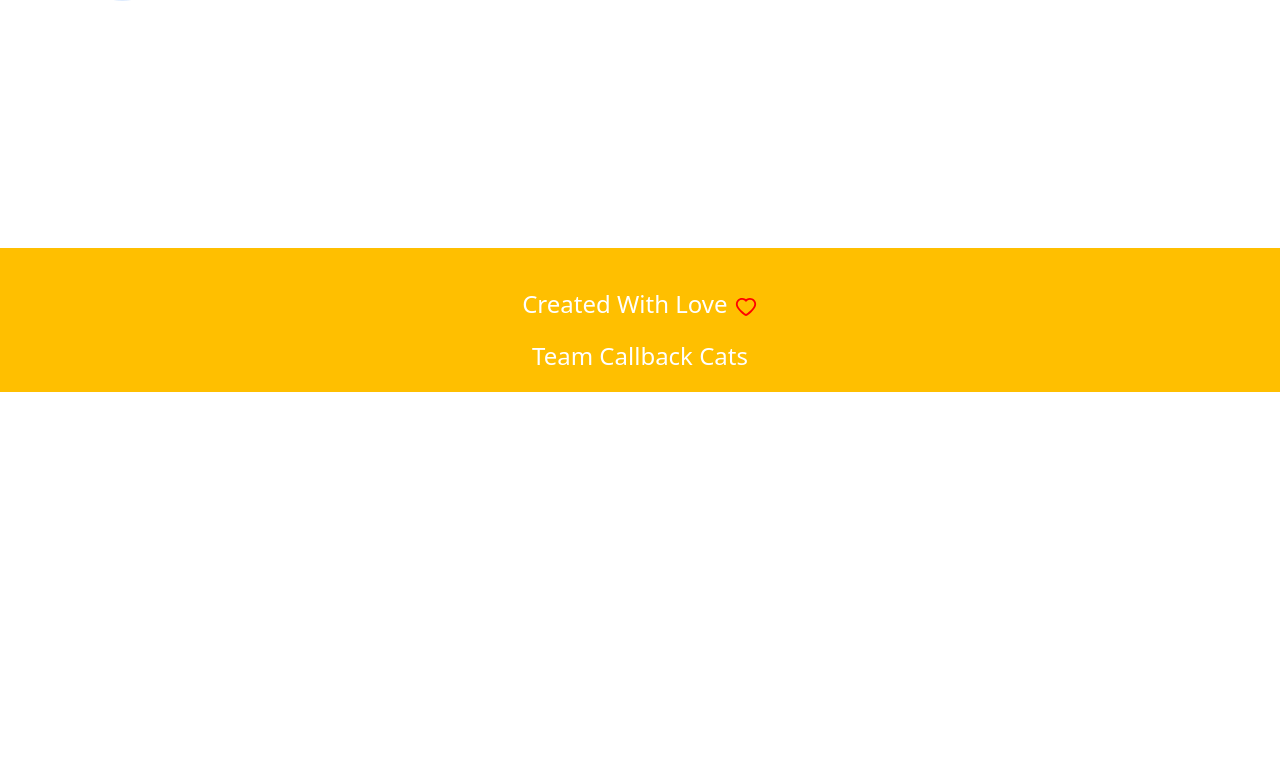
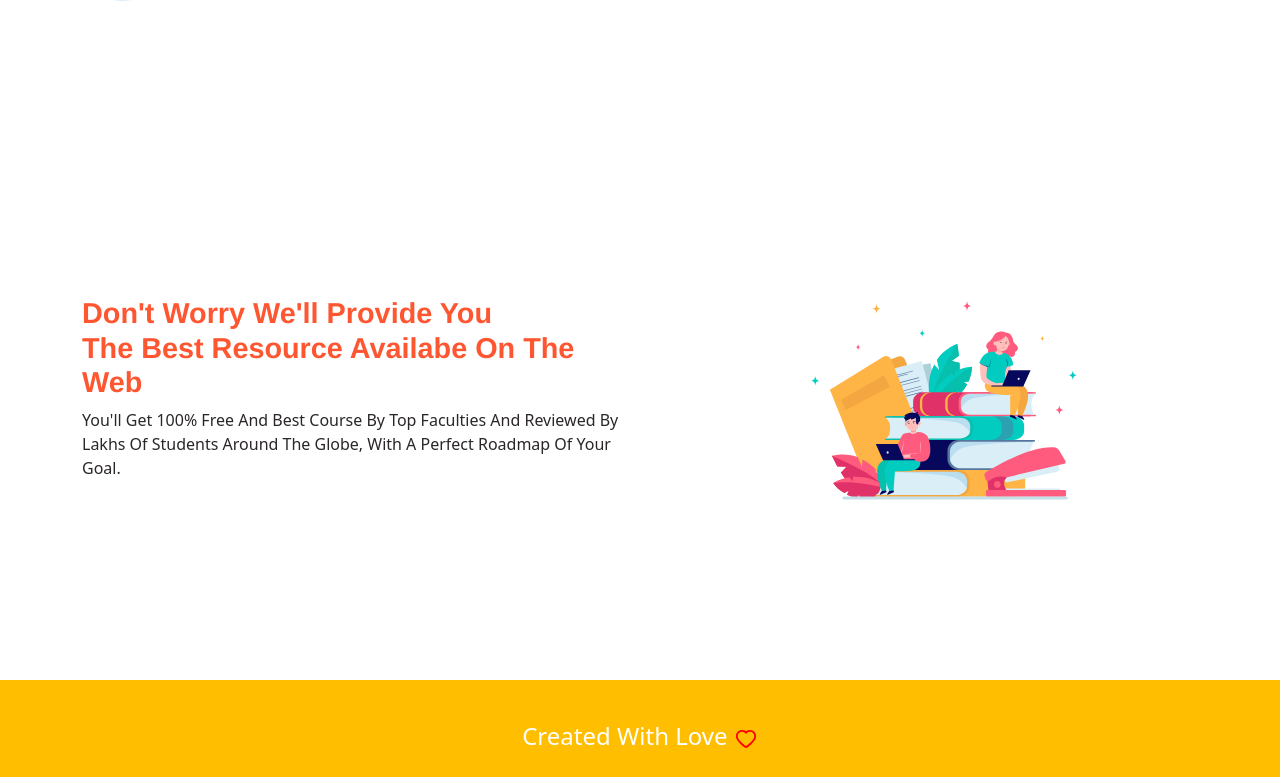
Before and after one commit to 4-Callback-Cats/Comapanionsy, a React (Create React App) app: page / in a window 1280 px wide. Shown: the part 908-1685 px from the top of the page. Before the commit the page ends 1300 px from the top, so only its background shows below. Built offline with nearby package versions, Linux system fonts and the light colour scheme; no server answers.

Commit message:
ADDED: third section to landing UI

```diff
--- a/src/components/About.js
+++ b/src/components/About.js
@@ -1,3 +1,4 @@
+/* eslint-disable react/no-unescaped-entities */
 /* eslint-disable prettier/prettier */
 import React from 'react';
 import './components.css';
@@ -44,6 +45,19 @@ function About() {
           </p>
         </Col>
       </Container>
+      <Container className="resource-cont">
+
+        <Col className="section-three-cont">
+          <h2>Don't worry we'll provide you<br/>the best resource availabe on the web</h2>
+          <p>
+            you'll get 100% free and best course by top faculties and reviewed by lakhs of students around the globe, with a perfect roadmap of your goal.
+          </p>
+        </Col>
+        <Col>
+          <img id="resourceimg" src="./resource.svg" alt="" />
+        </Col>
+      </Container>
+
     </>
   );
 }
--- a/src/components/components.css
+++ b/src/components/components.css
@@ -136,7 +136,7 @@
 .studytogether {
   display: flex;
   flex-direction: row;
-  margin-bottom: 10rem;
+  margin-bottom: 4rem;
   justify-content: space-between;
   align-items: center;
 }
@@ -161,3 +161,37 @@
     text-transform: capitalize;
     color: var(--secondry);
 }
+
+
+/* section three styles */
+
+
+.resource-cont {
+  display: flex;
+  flex-direction: row;
+  margin-bottom: 8rem;
+  justify-content: space-between;
+  align-items: center;
+}
+
+
+#resourceimg {
+  width: 300px;
+  height: 400px;
+  margin-left: 10rem;
+  margin-right: 0.3rem;
+}
+
+.section-three-cont p {
+  font-size: 1rem;
+  font-weight: 500;
+  text-transform: capitalize;
+  color: var(--secondry);
+}
+.section-three-cont h2 {
+  font-size: 1.8rem;
+    font-weight: 600;
+    font-family: Helvetica, sans-serif;
+    color: var(--primary);
+    text-transform: capitalize;
+}
```
Also changed, not shown: public/resource.svg (added).
